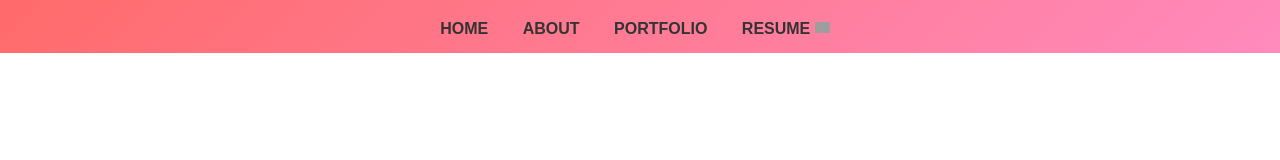
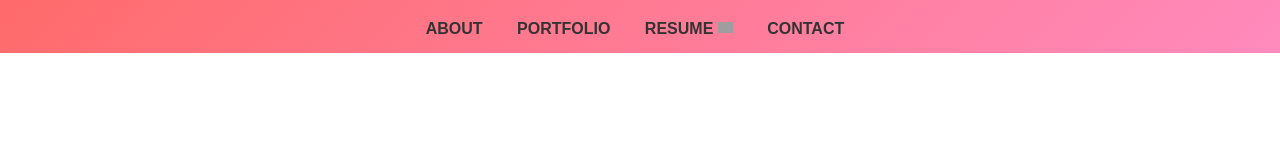
Before and after one commit to jevans10/portfolioOld, a plain HTML site: page navigation.html in a window 1280 px wide. Drawn offline with Linux system fonts and the light colour scheme; grey boxes are pictures that could not be loaded.

Commit message:
add mailto contact

```diff
--- a/navigation.html
+++ b/navigation.html
@@ -67,10 +67,10 @@ nav img {
 <body>
   <nav>
     <ul>
-      <li><a href="#home">Home</a></li>
       <li><a href="#about">About</a></li>
       <li><a href="#portfolio">Portfolio</a></li>
       <li><a href="https://jevans10.github.io/portfolio/Josephine Evans' Resume.pdf" download>resume <img src="https://jevans10.github.io/portfolio/images/download-icon.png" width="15"></a></li>
+      <li><a href="mailto:contact@josephineevans.org">Contact</a></li>
     </ul>
   </nav>
 </body>
```
